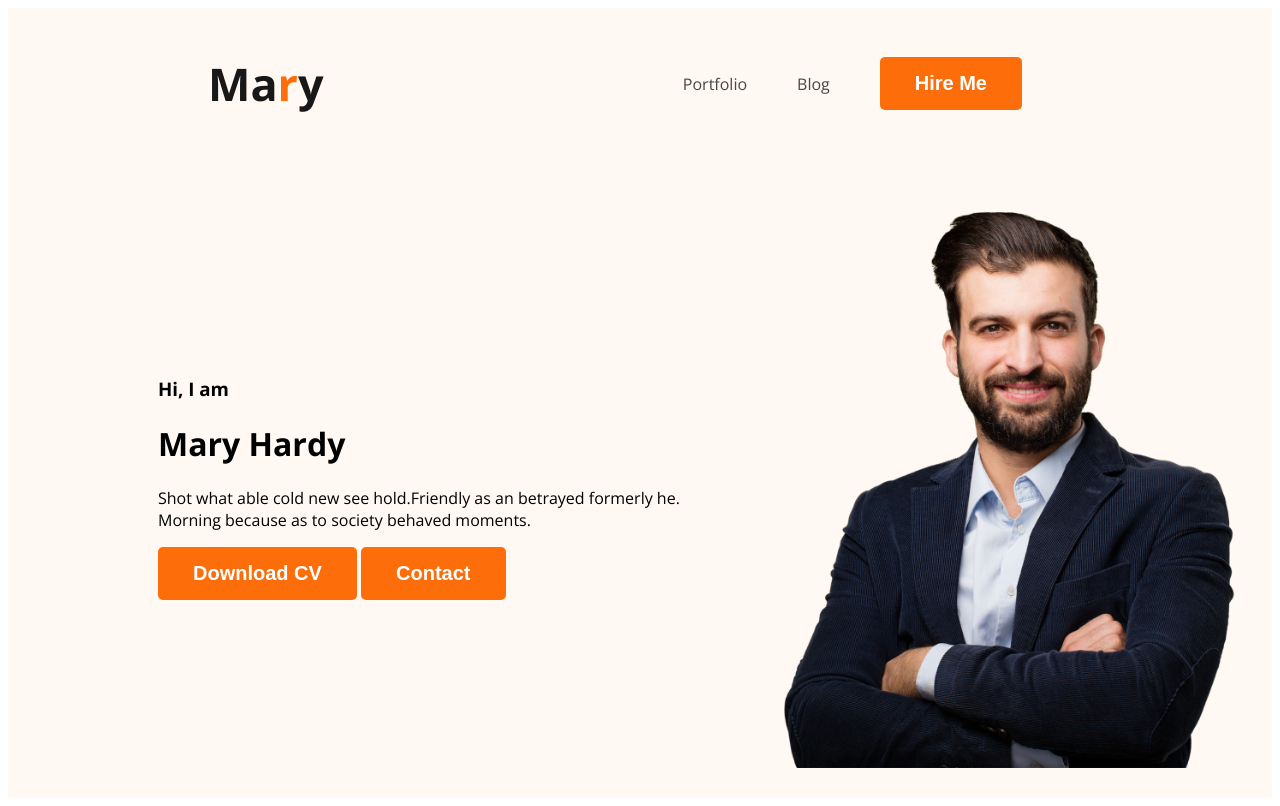
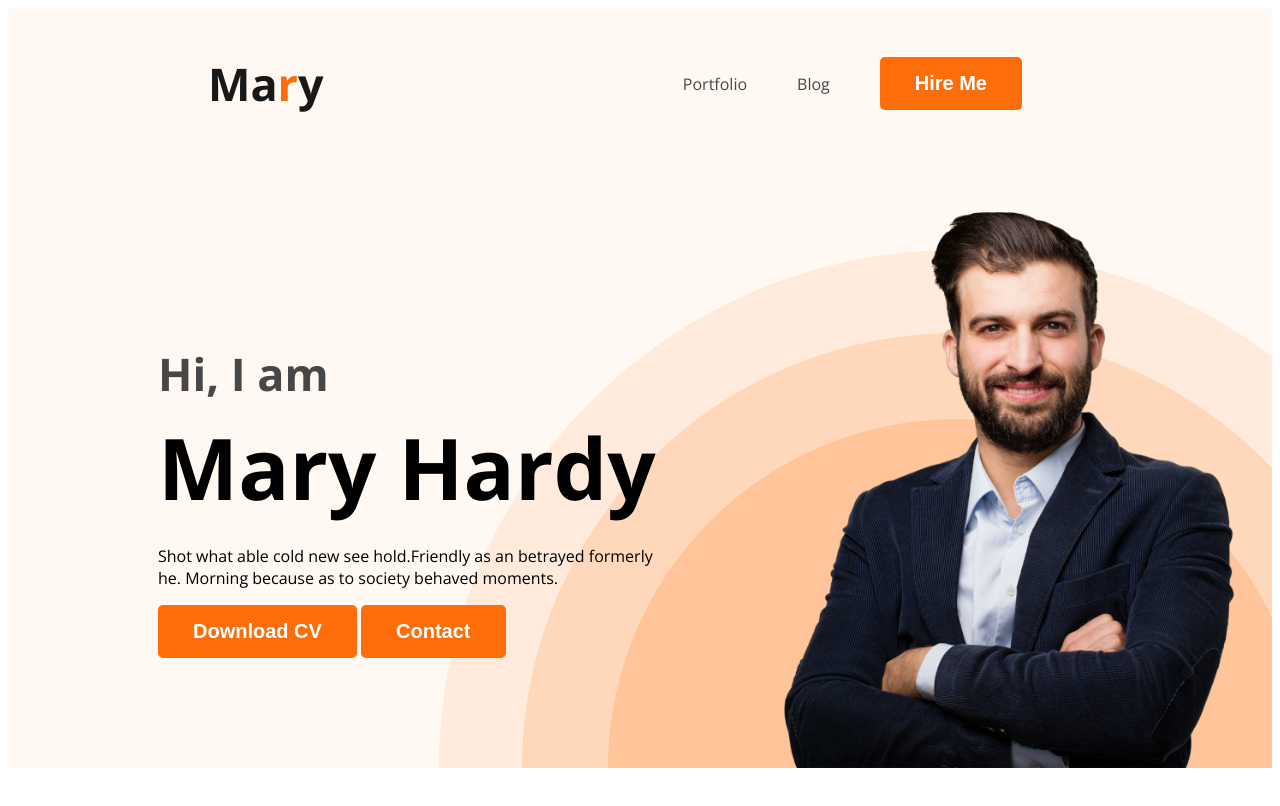
Before and after one commit to Ruhannn/Hardy, a plain HTML site: page index.html in a window 1280 px wide. Drawn offline with nearby package versions, Linux system fonts and the light colour scheme; a web font is replaced by a local one.

Commit message:
make it better

```diff
--- a/index.html
+++ b/index.html
@@ -20,10 +20,10 @@
     </ul>
 </nav>
 <div class="banner">
-    <div>
+    <div class="banner-content">
         <h3 class="banner-greeting">Hi, I am</h3>
         <h1 class="banner-title">Mary Hardy</h1>
-        <p>Shot what able cold new see hold.Friendly as an betrayed formerly he. Morning because as to society behaved moments.</p>
+        <p class="banner-des">Shot what able cold new see hold.Friendly as an betrayed formerly he. Morning because as to society behaved moments.</p>
         <button class="btn-primary">Download CV</button>
         <button class="btn-primary">Contact</button>
     </div>
--- a/style/style.css
+++ b/style/style.css
@@ -1,29 +1,29 @@
 /* common things */
-body{
-    font-family: 'Lato' , sans-serif;
-    font-family: 'Open Sans', sans-serif;
+body {
+  font-family: "Lato", sans-serif;
+  font-family: "Open Sans", sans-serif;
 }
-.text-primary{
-    color:#FD6E0A;
+.text-primary {
+  color: #fd6e0a;
   border-radius: 5px;
 }
-.btn-primary{
+.btn-primary {
   border: none;
   border-radius: 5px;
-    background: #FD6E0A;
+  background: #fd6e0a;
   font-size: 20px;
   font-weight: 700;
   color: white;
   padding: 15px 35px;
 }
 /* nav */
-nav{
+nav {
   display: flex;
   justify-content: space-between;
   align-items: center;
   margin: 0 200px;
 }
-.nav-title{
+.nav-title {
   color: #181818;
   font-family: Open Sans;
   font-size: 45px;
@@ -31,27 +31,45 @@ font-style: normal;
   font-weight: 800;
   line-height: normal;
 }
-nav >ul{
+nav > ul {
   align-items: center;
   display: flex;
 }
-nav li{
+nav li {
   list-style: none;
   margin-right: 50px;
 }
-nav a{
+nav a {
   text-decoration: none;
   color: #474747;
 }
 /* header */
-header{
-    background-color: #FFF8F3;
+header {
+  background-color: #fff8f3;
+  background-image: url("../images/header_bg.png");
+  background-repeat: no-repeat;
+  background-position: bottom right;
 }
-.banner{
-    padding:30px 30px 30px 150px;
+.banner {
+  padding: 30px 30px 0px 150px;
   display: flex;
   align-items: center;
+  justify-content: space-between;
 }
-.banner .Hardy{
+.banner .Hardy {
   width: 500px;
 }
+.banner-greeting {
+  font-size: 45px;
+  color: #474747;
+  margin-bottom: 0;
+}
+.banner-title {
+  font-size: 85px;
+  font-weight: 700;
+  margin-top: 5px;
+  margin-bottom: 20px;
+}
+.banner-content{
+  max-width: 500px;
+}
```
Lines whose indentation alone changed are shown as unchanged.
